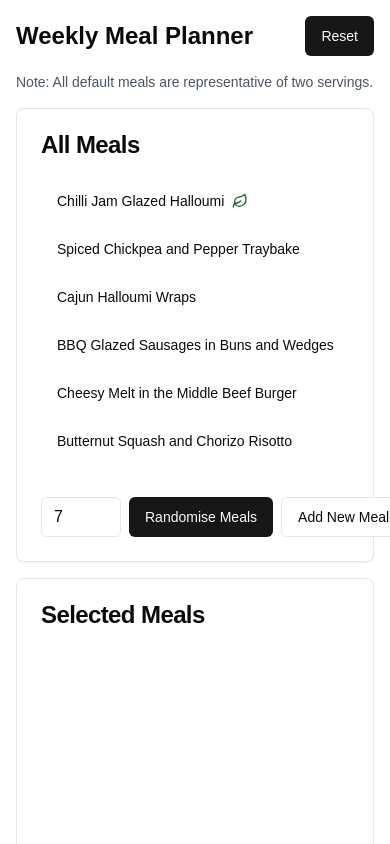
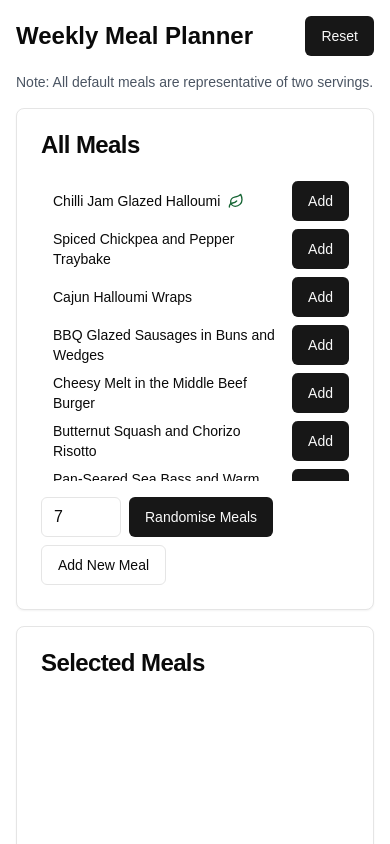
Before and after one commit to lukeorriss/foodplanner, a Next.js app: page / in a window 390 px wide. Shown: the top 844 px of the page. Built offline with nearby package versions, Linux system fonts and the light colour scheme.

Commit message:
Improved Mobile Optimisation

```diff
--- a/app/page.tsx
+++ b/app/page.tsx
@@ -176,14 +176,14 @@ export default function MealPlanner() {
             <CardHeader>
               <CardTitle>All Meals</CardTitle>
             </CardHeader>
-            <CardContent>
-              <ScrollArea className="h-[300px]">
+            <CardContent className="w-full">
+              <ScrollArea className="h-[300px] w-full">
                 {allMeals.map((meal) => (
-                  <div key={meal.id} className="flex justify-between items-center mb-2">
-                    <Button variant="ghost" onClick={() => openMealDetails(meal)} className={meal.isUserAdded ? "text-blue-400" : ""}>
+                  <div key={meal.id} className="flex justify-between items-center mb-2 w-full">
+                    <Button variant="ghost" size="sm" onClick={() => openMealDetails(meal)} className={meal.isUserAdded ? "text-blue-400" : "" + " whitespace-normal text-left"}>
                       {meal.name}
                       {meal.diet?.map((dietType) => (
-                        <span key={dietType} className="" title={dietType}>
+                        <span key={dietType} title={dietType}>
                           {dietIcons[dietType as keyof typeof dietIcons]}
                         </span>
                       ))}
@@ -195,7 +195,7 @@ export default function MealPlanner() {
                 ))}
               </ScrollArea>
               <div className="mt-4 space-y-2">
-                <div className="flex items-center justify-between space-x-2">
+                <div className="flex items-center justify-between flex-wrap gap-2">
                   <div className="flex items-center space-x-2">
                     <Input id="randomCount" type="number" value={randomMealsCount} onChange={(e) => setRandomMealsCount(Number(e.target.value))} min={1} max={allMeals.length} className="w-20" />
                     <Button onClick={randomizeMeals}>Randomise Meals</Button>
@@ -214,7 +214,7 @@ export default function MealPlanner() {
               <ScrollArea className="h-[300px]">
                 {selectedMeals.map((meal) => (
                   <div key={meal.id} className="flex justify-between items-center mb-2">
-                    <Button variant="ghost" onClick={() => openMealDetails(meal)} className={meal.isUserAdded ? "text-blue-400" : ""}>
+                    <Button variant="ghost" onClick={() => openMealDetails(meal)} className={meal.isUserAdded ? "text-blue-400" : "" + " whitespace-normal text-left"}>
                       {meal.name}
                       {meal.diet?.map((dietType) => (
                         <span key={dietType} className="" title={dietType}>
```
